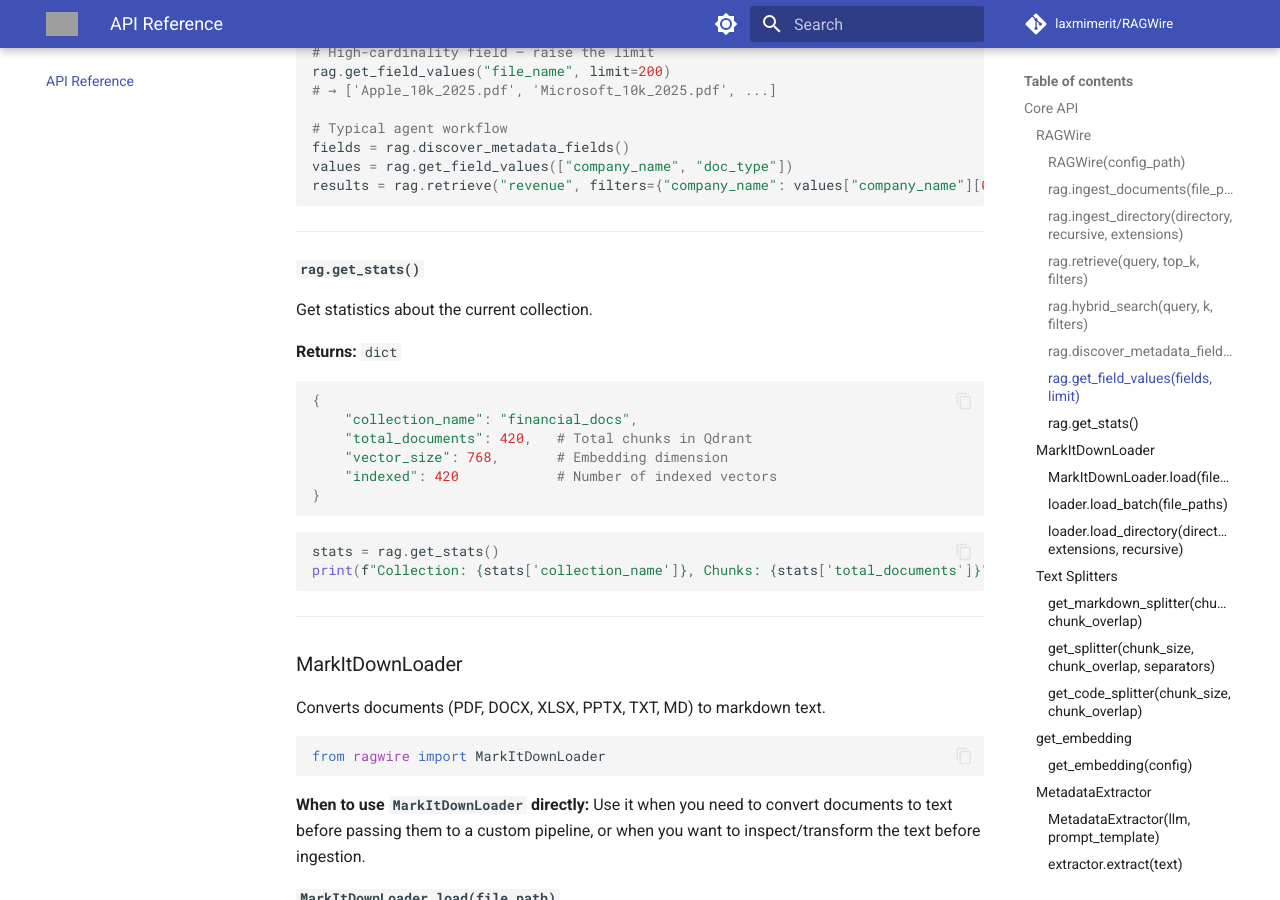
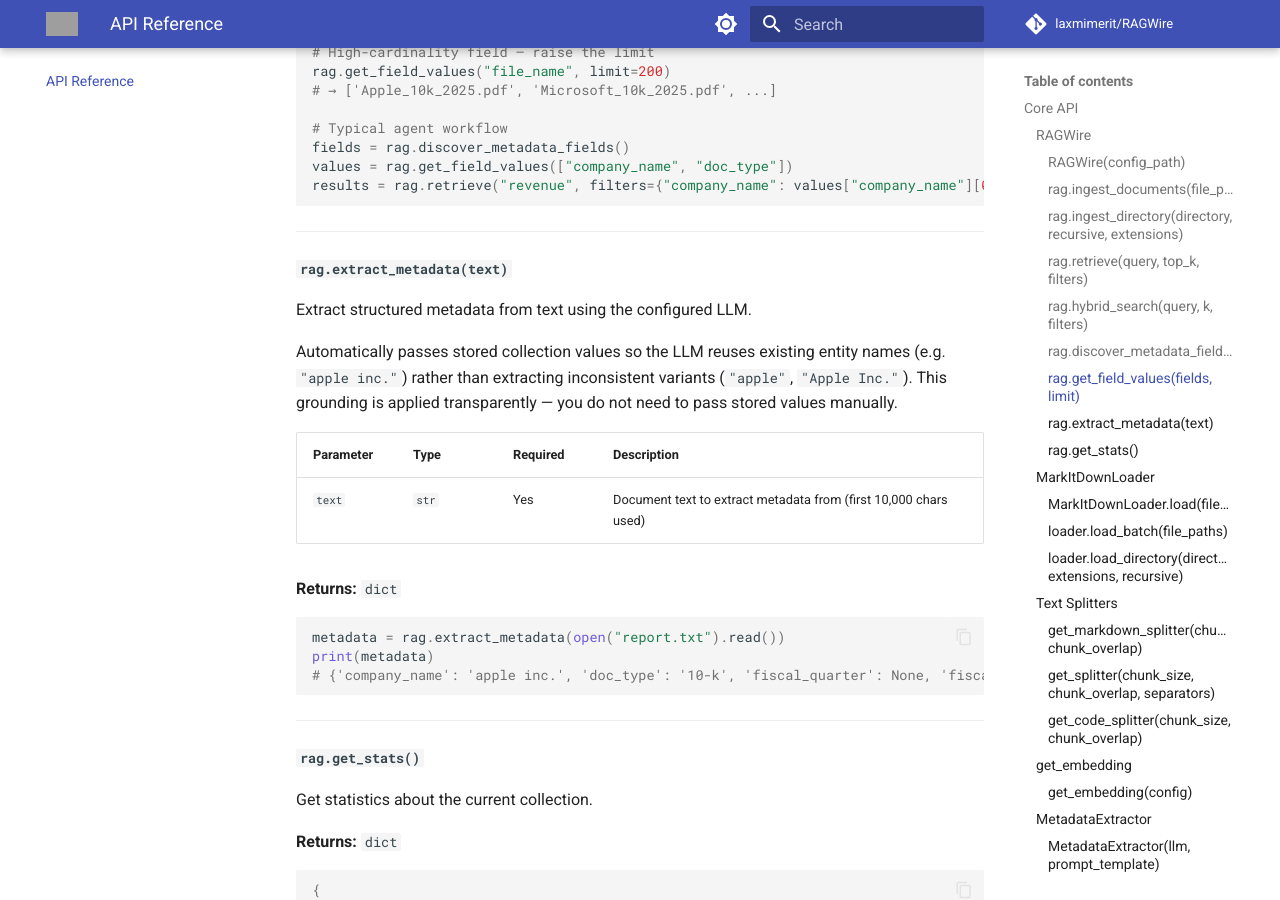
Before and after one commit to laxmimerit/RAGWire, an MkDocs documentation site: the page built from docs/api_reference.md, in a window 1280 px wide and 900 px high, scrolled down 4639 px. Built offline with MkDocs 1.6.1 and Material for MkDocs 9.7.7, drawn with Linux system fonts in a browser that asks for light colours; comment, search, counter and statistics services are not loaded; some of the changed text lies outside the part shown; grey boxes are pictures that could not be loaded.

Commit message:
corrected metadata extraction

````diff
--- a/docs/api_reference.md
+++ b/docs/api_reference.md
@@ -208,6 +208,26 @@ rag.get_field_values("file_name", limit=200)
 fields = rag.discover_metadata_fields()
 values = rag.get_field_values(["company_name", "doc_type"])
 results = rag.retrieve("revenue", filters={"company_name": values["company_name"][0]})
+```
+
+---
+
+#### `rag.extract_metadata(text)`
+
+Extract structured metadata from text using the configured LLM.
+
+Automatically passes stored collection values so the LLM reuses existing entity names (e.g. `"apple inc."`) rather than extracting inconsistent variants (`"apple"`, `"Apple Inc."`). This grounding is applied transparently — you do not need to pass stored values manually.
+
+| Parameter | Type | Required | Description |
+|---|---|---|---|
+| `text` | `str` | Yes | Document text to extract metadata from (first 10,000 chars used) |
+
+**Returns:** `dict`
+
+```python
+metadata = rag.extract_metadata(open("report.txt").read())
+print(metadata)
+# {'company_name': 'apple inc.', 'doc_type': '10-k', 'fiscal_quarter': None, 'fiscal_year': [2025]}
 ```
 
 ---
@@ -429,17 +449,18 @@ from ragwire import MetadataExtractor
 | `llm` | `Any` | Yes | LangChain chat model instance |
 | `prompt_template` | `str` | No | Custom prompt (uses financial default if not set) |
 
-#### `extractor.extract(text)`
+#### `extractor.extract(text, stored_values)`
 
 | Parameter | Type | Required | Description |
 |---|---|---|---|
 | `text` | `str` | Yes | Document text (first 10,000 chars used) |
+| `stored_values` | `dict` | No | Existing field values from the collection. When provided, the LLM reuses stored names (e.g. `"apple inc."`) instead of extracting inconsistent variants. Pass `rag.get_field_values(fields)` or use `rag.extract_metadata()` which injects this automatically. |
 
 **Returns:** `dict`
 
 ```python
 {
-    "company_name": "apple",
+    "company_name": "apple inc.",
     "doc_type": "10-k",
     "fiscal_quarter": None,
     "fiscal_year": [2025]
@@ -452,7 +473,13 @@ from ragwire import MetadataExtractor
 
 llm = ChatOpenAI(model="gpt-5.4-nano")
 extractor = MetadataExtractor(llm)
+
+# Basic extraction (no grounding)
 metadata = extractor.extract(document_text)
+
+# With grounding — LLM reuses stored entity names
+stored = rag.get_field_values(["company_name", "doc_type"])
+metadata = extractor.extract(document_text, stored_values=stored)
 print(metadata)
 ```
 
@@ -702,7 +729,7 @@ from ragwire import get_retriever, hybrid_search, mmr_search
 | `vectorstore` | `QdrantVectorStore` | — | Vector store instance |
 | `query` | `str` | — | Search query |
 | `k` | `int` | `5` | Number of results |
-| `filters` | `dict` | `None` | Qdrant `Filter` object |
+| `filters` | `dict` | `None` | Plain metadata filter dict (same format as `rag.retrieve()` filters) |
 
 **Returns:** `list[Document]`
 
@@ -719,7 +746,7 @@ Maximal Marginal Relevance — retrieves diverse, non-redundant results. Use thi
 | `k` | `int` | `5` | Number of results to return |
 | `fetch_k` | `int` | `20` | Candidates fetched before MMR selection |
 | `lambda_mult` | `float` | `0.5` | Diversity (`0.0` = max diverse, `1.0` = max relevant) |
-| `filters` | `dict` | `None` | Qdrant `Filter` object |
+| `filters` | `dict` | `None` | Plain metadata filter dict (same format as `rag.retrieve()` filters) |
 
 **Returns:** `list[Document]`
 
````
Also changed, not shown: docs/metadata.md (+8 -1 lines), 3 other files.
